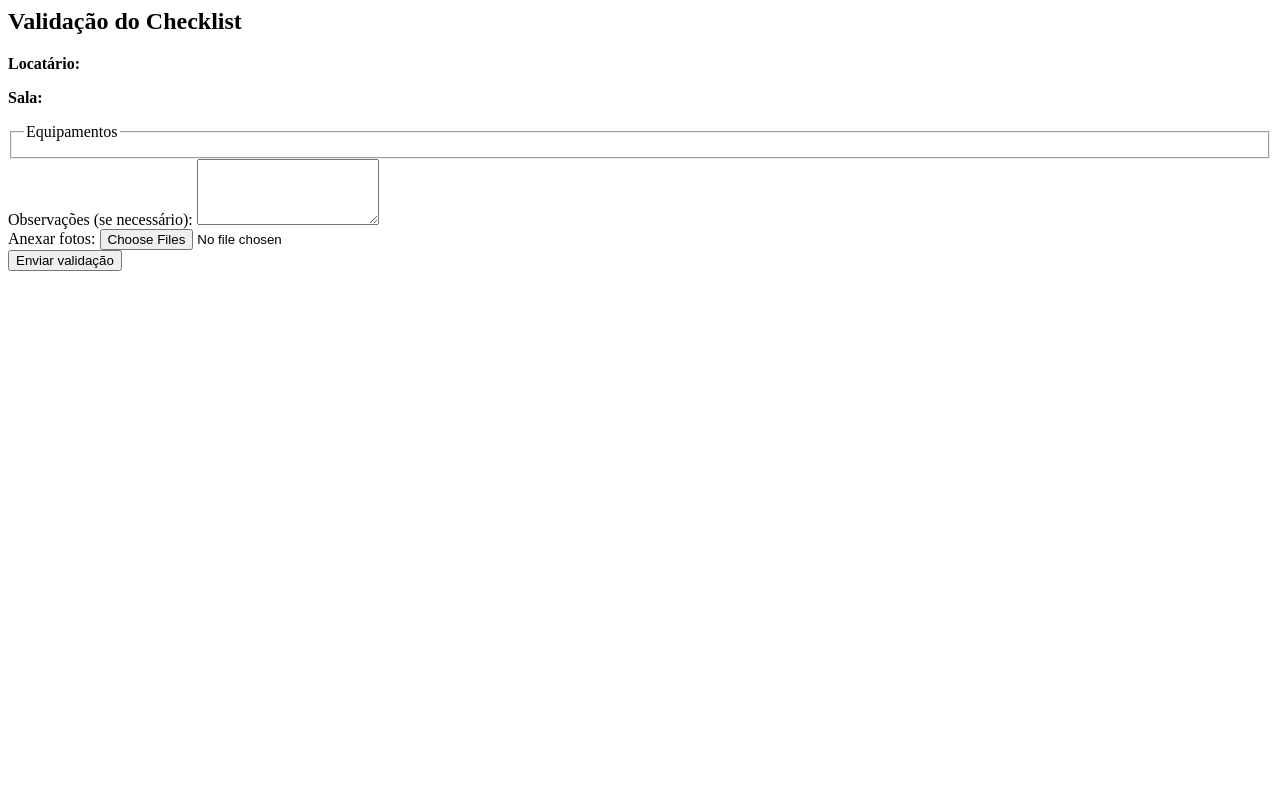
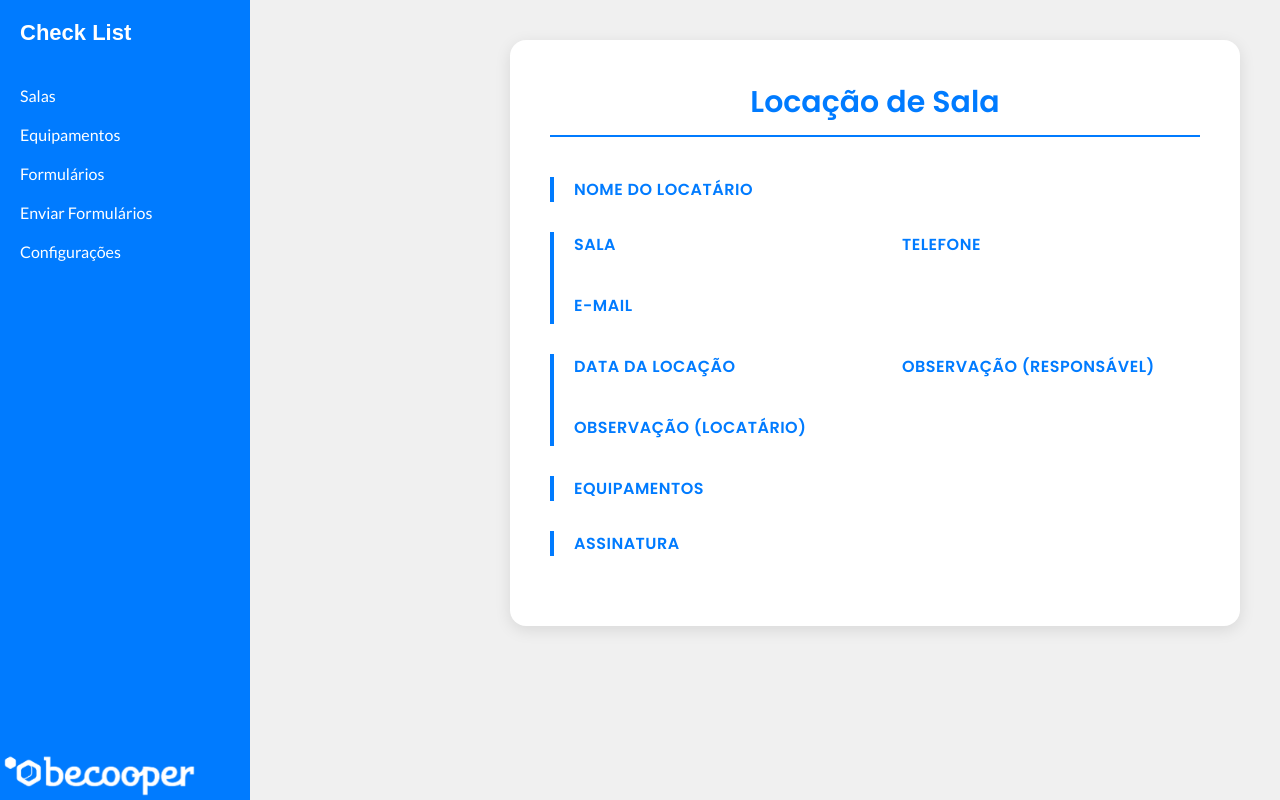
Before and after one commit to wagnerfa/becooper-checklist, a Flask app: template app/templates/formulario_validacao.html in a window 1280 px wide. Run offline with Flask 3, Linux system fonts and the light colour scheme; the template is opened without the code that fills it, so the values that code supplies are empty; some libraries are stand-ins or nearby versions.

Commit message:
html validaçao cheklist

```diff
--- a/app/templates/formulario_validacao.html
+++ b/app/templates/formulario_validacao.html
@@ -1,41 +1,63 @@
+{% extends "base.html" %}
+{% block content %}
 
-  <h2>Validação do Checklist</h2>
-  <p><strong>Locatário:</strong> {{ formulario.nome_locatario }}</p>
-  <p><strong>Sala:</strong> {{ formulario.sala }}</p>
+<link href="https://fonts.googleapis.com/css2?family=Poppins:wght@400;600&display=swap" rel="stylesheet">
 
-  <form method="post" enctype="multipart/form-data">
-    <fieldset>
-      <legend>Equipamentos</legend>
-      {% for eq in equipamentos %}
-        <div>
-          <input
-            type="checkbox"
-            id="equip_{{ loop.index }}"
-            name="equipamentos"
-            value="{{ eq }}"
-            {% if formulario.equipamentos_validados %}
-              {% set ev = formulario.equipamentos_validados | loads %}
-              {% if ev[eq] %}checked{% endif %}
-            {% endif %}
-          >
-          <label for="equip_{{ loop.index }}">{{ eq }}</label>
+<div class="conteudo">
+    <div class="container">
+        <div class="title">Locação de Sala</div>
+
+        <!-- Locatário -->
+        <div class="section">
+            <div class="section-title">Nome do Locatário</div>
+            <div class="section-value"> {{ formulario.nome}} </div>
         </div>
-      {% endfor %}
-    </fieldset>
 
-    <div>
-      <label for="observacao_locatario">Observações (se necessário):</label>
-      <textarea
-        id="observacao_locatario"
-        name="observacao_locatario"
-        rows="4"
-      >{{ formulario.observacao_locatario }}</textarea>
+        <!-- Sala e Contato -->
+        <div class="section row">
+            <div class="col">
+                <div class="section-title">Sala</div>
+                <div class="section-value"> {{ formulario.sala }} </div>
+            </div>
+            <div class="col">
+                <div class="section-title">Telefone</div>
+                <div class="section-value"> {{ formulario.telefone_locatario }} </div>
+            </div>
+            <div class="col">
+                <div class="section-title">E-mail</div>
+                <div class="section-value"> {{ formulario.email_locatario }} </div>
+            </div>
+        </div>
+
+
+        <!-- Data e Observações -->
+        <div class="section row">
+            <div class="col">
+                <div class="section-title">Data da Locação</div>
+                <div class="section-value">  </div>
+            </div>
+            <div class="col">
+                <div class="section-title">Observação (Responsável)</div>
+                <div class="section-value"> {{ formulario.observacao_responsavel_coop }} </div>
+            </div>
+            <div class="col">
+                <div class="section-title">Observação (Locatário)</div>
+                <div class="section-value"> {{ formulario.observacao_locatario }} </div>
+            </div>
+        </div>
+
+        <!-- Equipamentos -->
+        <div class="section">
+            <div class="section-title">Equipamentos</div>
+            <div class="section-value"> {{ formulario.equipamentos }} </div>
+        </div>
+
+        <!-- Assinatura -->
+        <div class="section">
+            <div class="section-title">Assinatura</div>
+            <div class="section-value"> {{ formulario.assinatura }} </div>
+        </div>
     </div>
+</div>
 
-    <div>
-      <label for="fotos">Anexar fotos:</label>
-      <input type="file" name="fotos" id="fotos" multiple>
-    </div>
-
-    <button type="submit">Enviar validação</button>
-  </form>
+{% endblock %}
```
Also changed, not shown: checklist.db (added).
